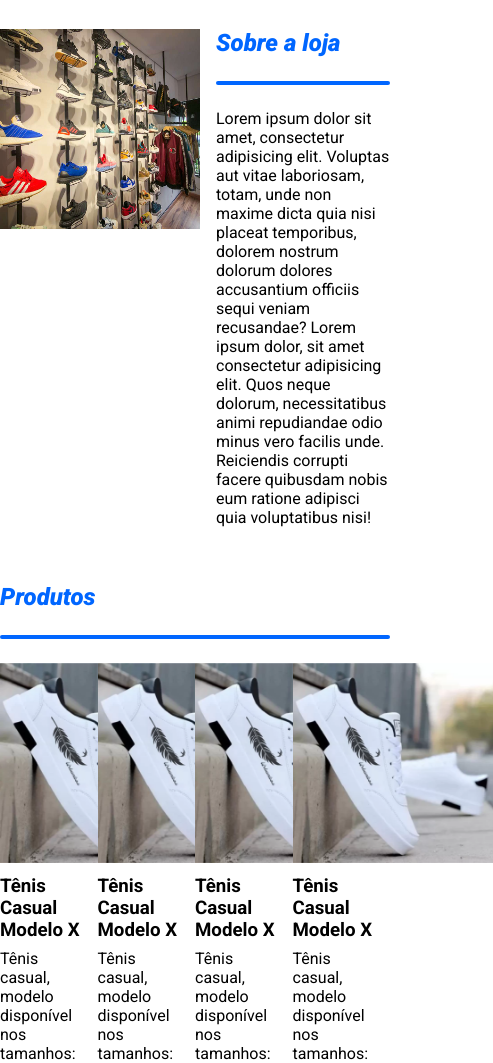
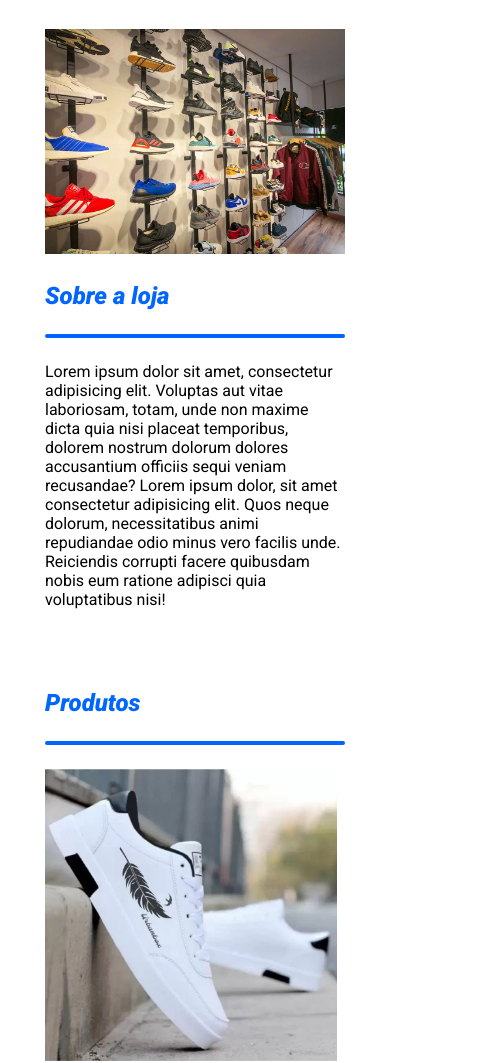
Before and after one commit to arthuurqueirozz/Responsive-Page, a plain HTML site: page index.html in a window 390 px wide. Shown: the part 57-1120 px from the top of the page, 493 px wide, since content can reach past the window. Drawn offline with Linux system fonts and the light colour scheme.

Commit message:
adding cellphone responsiveness

```diff
--- a/style.css
+++ b/style.css
@@ -104,6 +104,10 @@ button{
         justify-content: center;
     }
 
+    section h2 {
+        margin-top: 24px;
+    }
+
     section picture{
        text-align: center;
     }
@@ -148,15 +152,68 @@ button{
     .product h3{
         margin: 8px 0;
     }
+}
 
-    button{
+@media screen and (max-width: 640px) {
+    .container{
+        max-width: 300px;
         width: 100%;
-        color: #fff;
+        margin: 0 auto;
+    }
+
+    section{
+        display: flex;
+        flex-direction: column;
+        justify-content: center;
+    }
+
+    section h2 {
+        margin-top: 24px;
+    }
+
+    section picture{
+       text-align: center;
+    }
+
+    section img{
+        width: 100%;
+        height: 100%;
+    }
+
+    #about{
+        margin-left: 0;
+    }
+
+    span{
+        display: block;
         background-color: rgb(0, 102, 255);
-        border: none;
-        border-radius: 4px;
-        cursor: pointer;
+        margin: 24px 0 24px 0;
+        height: 4px;
+        border-radius: 2px;
+    }
+
+    .products{
+        display: flex;
+        flex-direction: column;
+        margin-top: 56px;
+    }
+
+    .grid-products{
+        display: grid;
+        grid-template-columns: repeat(1, 100%);
+        gap: 2%;
+    }
+
+    .product{
+        margin-right: 8px;
+    }
+
+    .product img{
+       width: 100%;
+       height: auto;
+    }
+
+    .product h3{
         margin: 8px 0;
-        padding: 4px;
     }
 }
```
